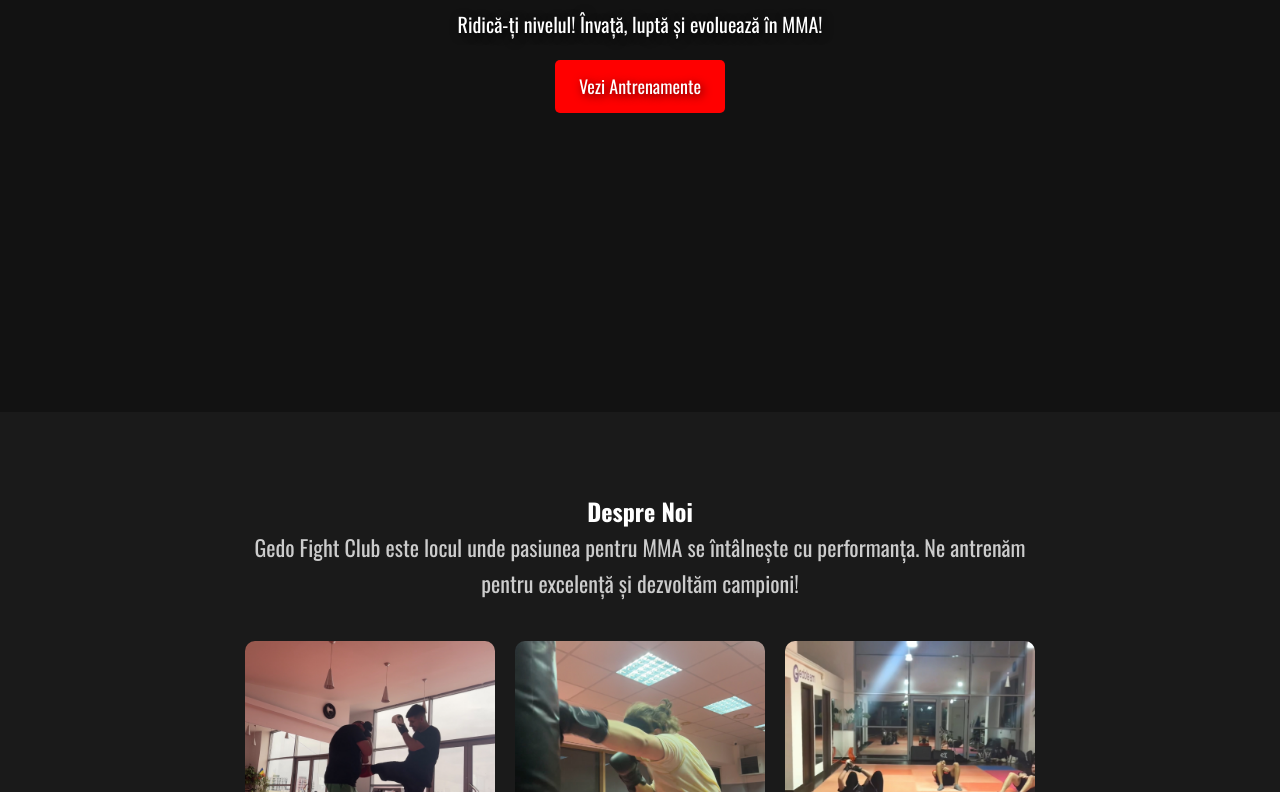
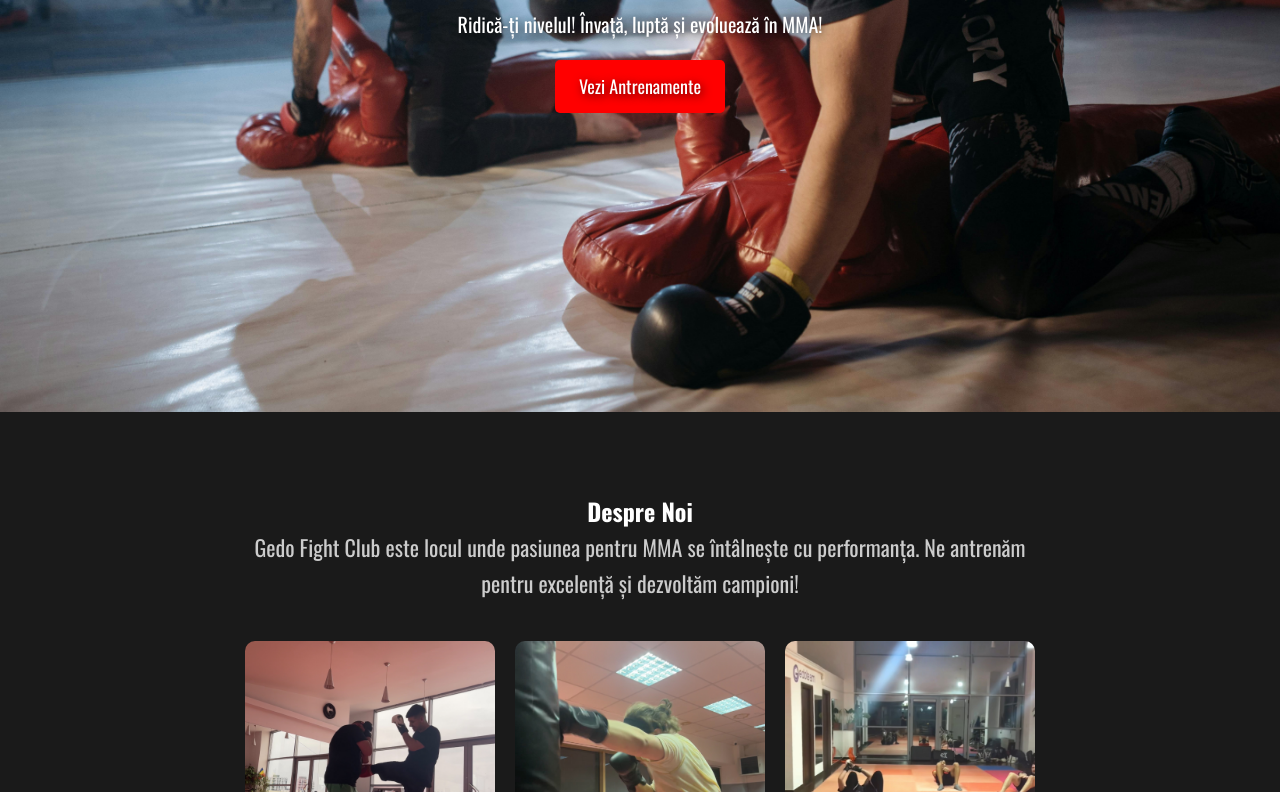
Before and after one commit to DavidConstantin33/GFCsite, a plain HTML site: page index.html in a window 1280 px wide. Shown: the part 388-1180 px from the top of the page. Drawn offline with nearby package versions, Linux system fonts and the light colour scheme.

Commit message:
Update style.css

```diff
--- a/style.css
+++ b/style.css
@@ -55,6 +55,10 @@
     align-items: center;
     text-align: center;
     overflow: hidden;
+    background-image: url("background.jpg");
+    background-size: cover;
+    background-position: center;
+    background-repeat: no-repeat;
 }
 
 .background-video {
```
